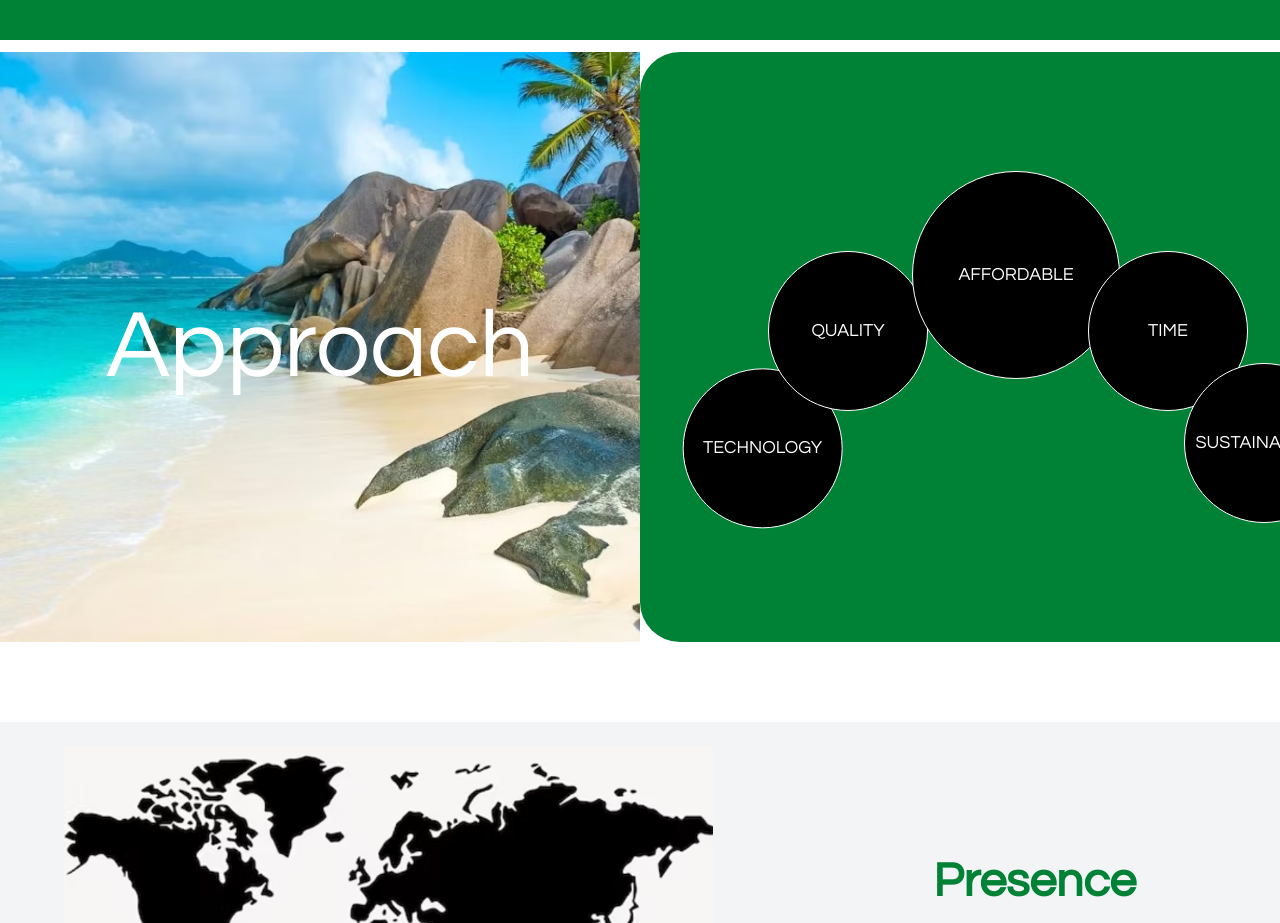
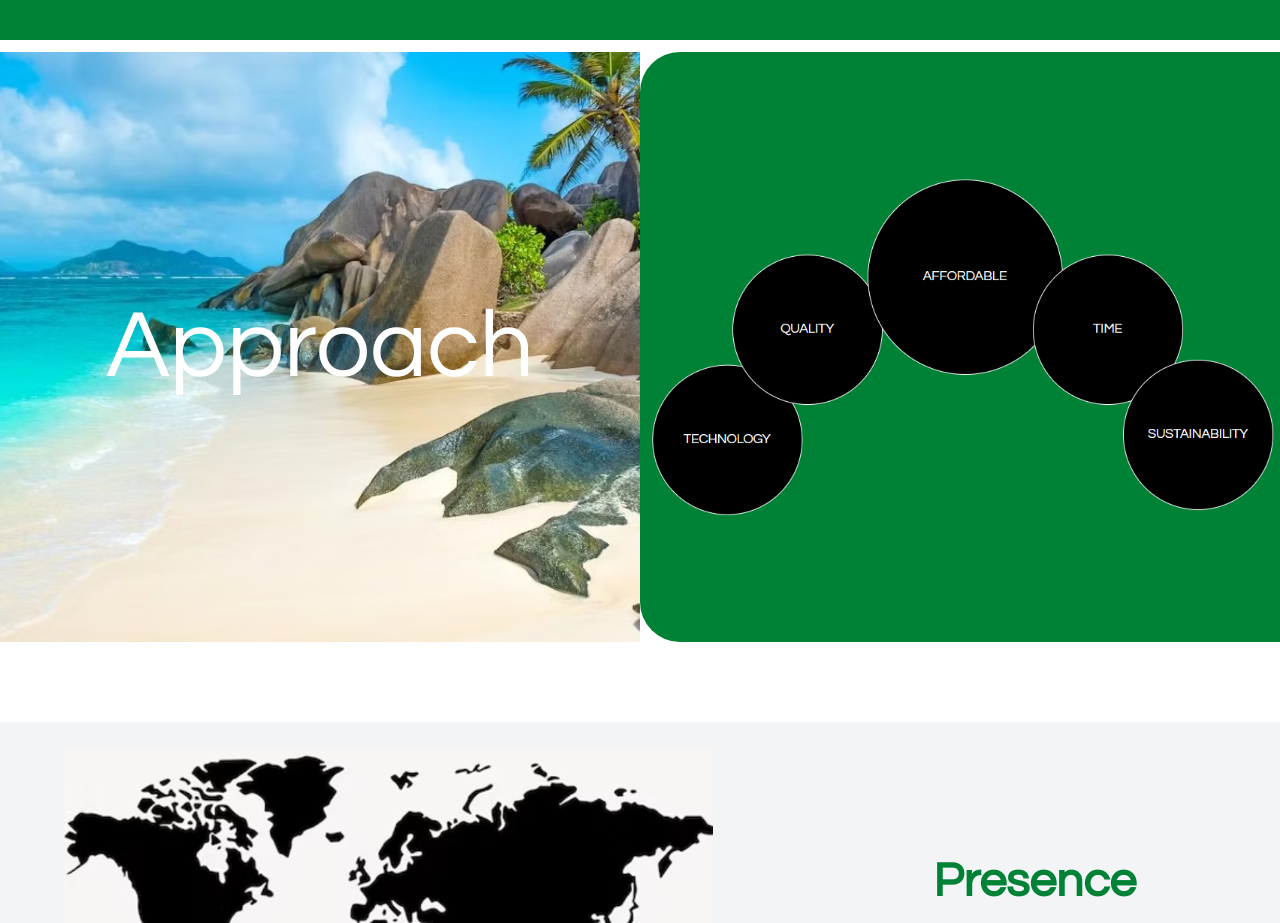
Before and after one commit to heyananthu/Greets_WebSite, a React (Vite) app: page /about in a window 1280 px wide. Shown: the part 2860-3783 px from the top of the page. Built offline with nearby package versions, Linux system fonts and the light colour scheme; a web font is replaced by a local one.

Commit message:
approach section overlapping issue solved

```diff
--- a/src/components/About/Approach.jsx
+++ b/src/components/About/Approach.jsx
@@ -1,5 +1,6 @@
 import React from 'react';
 import banner from '../../assets/about-approach.avif';
+import screenshot from '../../assets/approach-screenshot.png'
 
 const circles = [
     { label: 'TECHNOLOGY', size: 'w-24 h-24 md:w-36 md:h-36 lg:w-40 lg:h-40', position: 'left-[3rem] top-[9rem] md:left-[8rem] md:top-[10rem] lg:left-24 lg:top-[9rem]', z: 'z-10', extra: '-translate-x-1/3 translate-y-1/3' },
@@ -24,20 +25,21 @@ function Approach() {
 
             {/* Right: Green Circle Container */}
             <div className="relative flex-1 bg-green-700 min-h-[590px] rounded-tl-[40px] rounded-bl-[40px] overflow-x-auto flex items-center justify-center">
-                <div className="relative w-full h-[28rem] max-w-6xl mx-auto overflow-x-auto md:overflow-visible lg:pt-12  pt-12 pr-12 lg:pr-24 ">
-                    <div className="relative w-[700px]  h-full">
+                {/* <div className="relative w-full h-[28rem] max-w-6xl mx-auto overflow-x-auto md:overflow-visible lg:pt-8 pt-12 pr-12 lg:pr-16">
+                    <div className="relative w-full lg:w-[450px] h-full">
                         {circles.map((circle, index) => (
                             <div
                                 key={index}
                                 className={`absolute ${circle.position} ${circle.size} bg-black rounded-full border border-white flex items-center justify-center ${circle.z} ${circle.extra}`}
                             >
-                                <span className="text-white text-xs sm:text-sm lg:text-lg font-light text-center px-2">
+                                <span className="text-white text-xs sm:text-sm lg:text-md font-light text-center px-2">
                                     {circle.label}
                                 </span>
                             </div>
                         ))}
                     </div>
-                </div>
+                </div> */}
+                <img src={screenshot} className='w-full object-cover'/>
             </div>
         </div>
     );
```
Also changed, not shown: src/assets/approach-screenshot.png (added).
